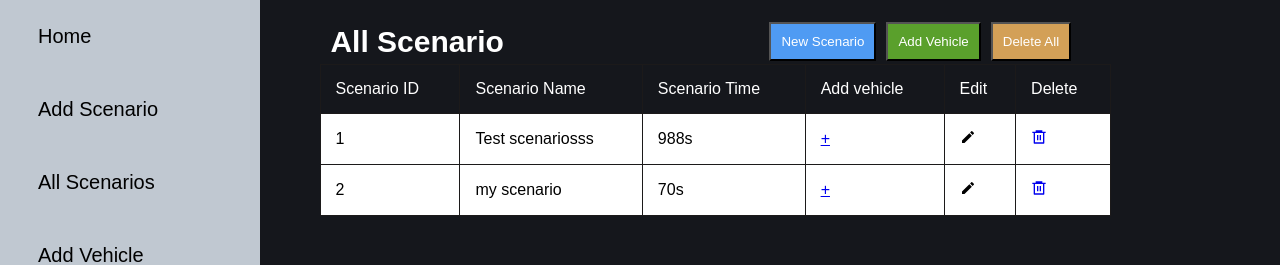
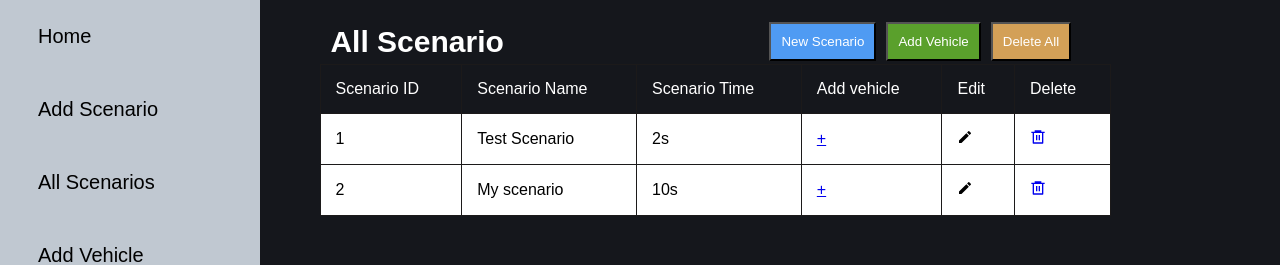
Before and after one commit to RupeshSahu969/vehicle-scenario-app, a React (Create React App) app: page / in a window 1280 px wide. Shown: the top 265 px of the page. Built offline with nearby package versions, Linux system fonts and the light colour scheme; data requests are answered from the project's data file.

Commit message:
update all data

```diff
--- a/db.json
+++ b/db.json
@@ -1,49 +1,44 @@
 {
   "scenario": [
     {
-      "name": "Test scenariosss",
-      "time": "988s",
+      "name": "Test Scenario",
+      "time": "2s",
       "id": 1
     },
     {
-      "name": "my scenario",
-      "time": "70s",
+      "name": "My scenario",
+      "time": "10s",
       "id": 2
     }
   ],
   "Vehicle": [
     {
-      "name": "Car",
-      "speed": "367",
-      "position_x": "34",
-      "position_y": "87633",
-      "direction": "Towards",
-      "id": 3
-    },
-    {
-      "name": "Bike",
-      "position_x": "23",
-      "position_y": "83",
-      "speed": "1",
+      "name": "Bus",
+      "position_x": "206",
+      "position_y": "30",
+      "speed": "3",
       "direction": "Towards",
       "count": [
         {
-          "name": "Test scenario",
-          "time": "90s",
+          "name": "Test Scenario",
+          "time": "2s",
           "id": 1
         },
         {
-          "name": "my scenario",
-          "time": "70s",
+          "name": "My scenario",
+          "time": "10s",
           "id": 2
-        },
-        {
-          "name": "New scenario",
-          "time": "30s",
-          "id": 3
         }
       ],
-      "id": 4
+      "id": 1
+    },
+    {
+      "name": "Car",
+      "speed": "5",
+      "position_x": "500",
+      "position_y": "500",
+      "direction": "Upwards",
+      "id": 2
     }
   ]
 }
--- a/src/Pages/Scenario.jsx
+++ b/src/Pages/Scenario.jsx
@@ -61,10 +61,8 @@ const Scenario = () => {
               <button type="submit" className={styles.btn33} onClick={RemoveData}>Delete All </button>
             </div>
           </div>
-
           <div>
             <table>
-
               <thead>
                 <tr>
                   <td>Scenario ID</td>
--- a/src/Pages/VehicleList.jsx
+++ b/src/Pages/VehicleList.jsx
@@ -19,7 +19,7 @@ const VehicleList = () => {
   };
 
 
-  const Removefunction = (id) => {
+  const RemoveData = (id) => {
 
     fetch("http://localhost:8080/Vehicle/" + id, {
       method: "DELETE",
@@ -33,6 +33,8 @@ const VehicleList = () => {
       });
 
   };
+
+
   return (
     <div>
       <div className={styles.form_container}>
@@ -84,7 +86,7 @@ const VehicleList = () => {
                       <td>
                         <Link
                           onClick={() => {
-                            Removefunction(item.id)
+                            RemoveData(item.id)
                           }}
 
                         >
```
Also changed, not shown: 1 other file (tests, documents, lock files or other folders). Lines whose indentation alone changed are shown as unchanged.
